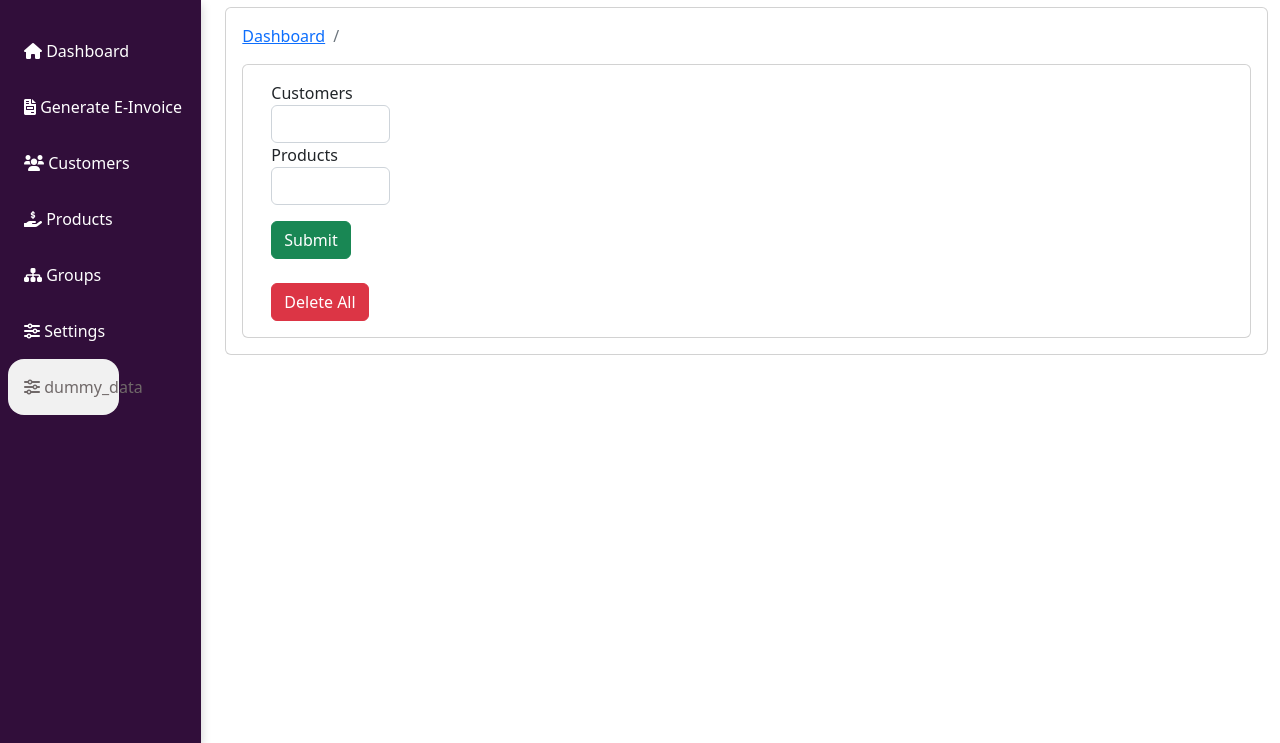
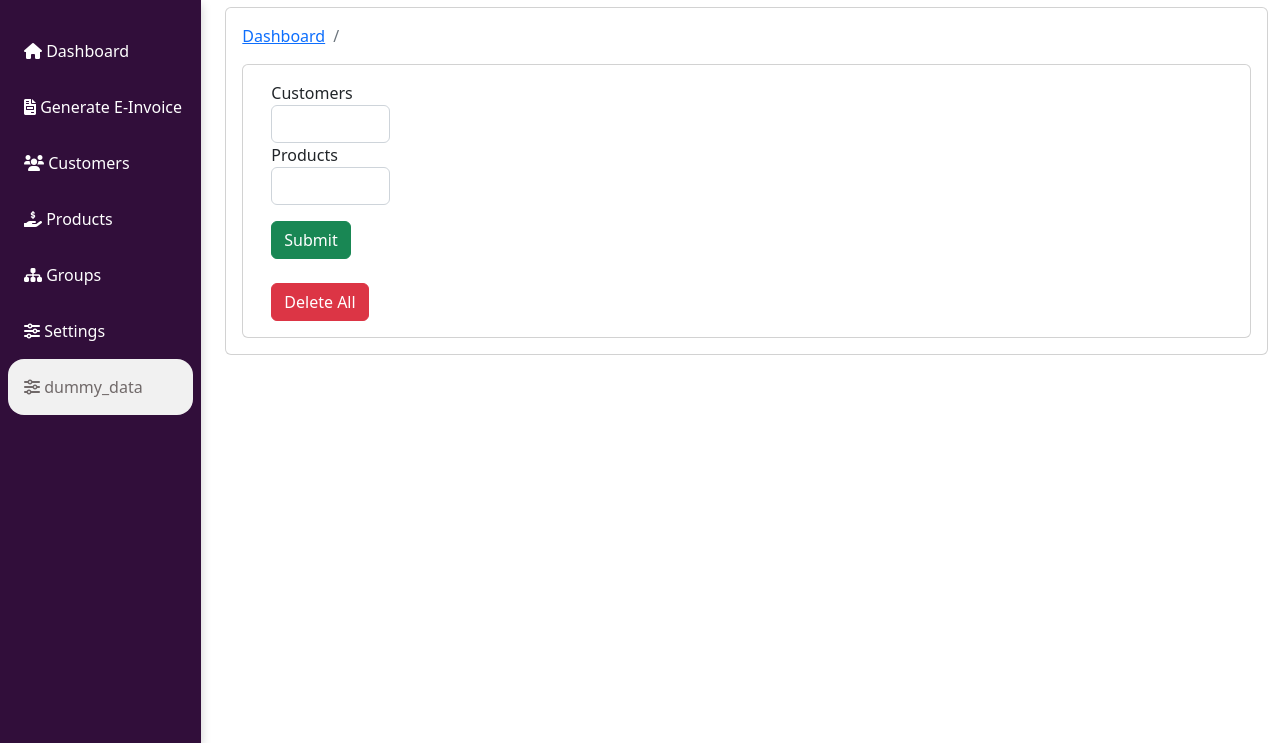
Before and after one commit to NikhilRaikar17/e-invoice, a Flask app: page /dummy_data in a window 1280 px wide. Shown: the part 61-804 px from the top of the page. Run offline with Flask 2, Linux system fonts and the light colour scheme; a user stored in the database is signed in; some libraries are stand-ins or nearby versions.

Commit message:
css fixes

```diff
--- a/e_invoice/application/static/css/sb-admin.css
+++ b/e_invoice/application/static/css/sb-admin.css
@@ -181,8 +181,6 @@ body.fixed-nav.sidebar-toggled #content-wrapper {
 
 .sidebar .nav-item .nav-link:active, .sidebar .nav-item .nav-link:focus, .sidebar .nav-item .nav-link:hover {
   color: rgba(105, 95, 95, 0.75);
-  border-radius: 20px;
-  border: 1px solid rgba(241, 241, 241)
 }
 
 .sidebar.toggled {
--- a/e_invoice/application/templates/sidebar.html
+++ b/e_invoice/application/templates/sidebar.html
@@ -31,8 +31,8 @@
       </a>
     </li>
 
-    <li class="nav-item {% if 'manage_invoice_items' in request.url %} border-5 rounded-4 active {% endif %}"
-    {% if 'manage_invoice_items' in request.url %} style="background-color:rgb(241, 241, 241);width: 60%;" {% endif %}
+    <li class="nav-item {% if 'manage_invoice_items' in request.url %} border-5 rounded-4  active {% endif %}"
+    {% if 'manage_invoice_items' in request.url %} style="background-color:rgb(241, 241, 241);width: 100%;" {% endif %}
     >
       <a class="nav-link" href="{{ url_for('invoice.manage_invoice_items') }}">
         <i class="fa-solid fa-hand-holding-dollar"></i>
@@ -40,14 +40,14 @@
       </a>
     </li>
     <li class="nav-item {% if 'settings' in request.url %} border-5 rounded-4 active {% endif %}"
-    {% if 'product_groups' in request.url %} style="background-color:rgb(241, 241, 241);width: 60%;" {% endif %}>
+    {% if 'product_groups' in request.url %} style="background-color:rgb(241, 241, 241);width: 100%;" {% endif %}>
       <a class="nav-link" href="#">
         <i class="fa-solid fa-sitemap"></i>
         <span>Groups</span>
       </a>
     </li>
     <li class="nav-item {% if 'settings' in request.url %} border-5 rounded-4 active {% endif %}"
-    {% if 'settings' in request.url %} style="background-color:rgb(241, 241, 241);width: 60%;" {% endif %}>
+    {% if 'settings' in request.url %} style="background-color:rgb(241, 241, 241);width: 100%;" {% endif %}>
       <a class="nav-link" href="#">
         <i class="fa-solid fa-sliders"></i>
         <span>Settings</span>
@@ -55,7 +55,7 @@
     </li>
 
     <li class="nav-item {% if 'dummy_data' in request.url %} border-5 rounded-4 active {% endif %}"
-    {% if 'dummy_data' in request.url %} style="background-color:rgb(241, 241, 241);width: 60%;" {% endif %}>
+    {% if 'dummy_data' in request.url %} style="background-color:rgb(241, 241, 241);width: 100%;" {% endif %}>
       <a class="nav-link" href="{{ url_for('invoice.dummy_data') }}">
         <i class="fa-solid fa-sliders"></i>
         <span>dummy_data</span>
```
